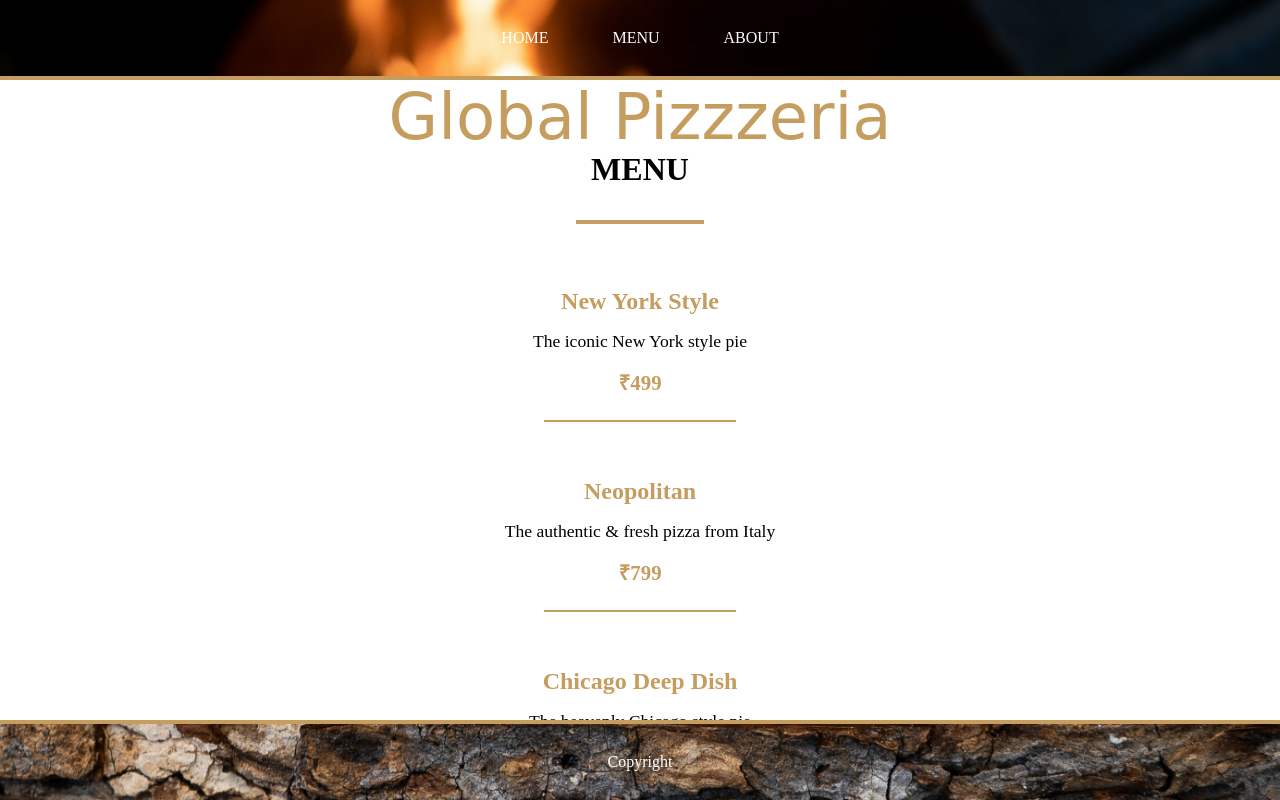
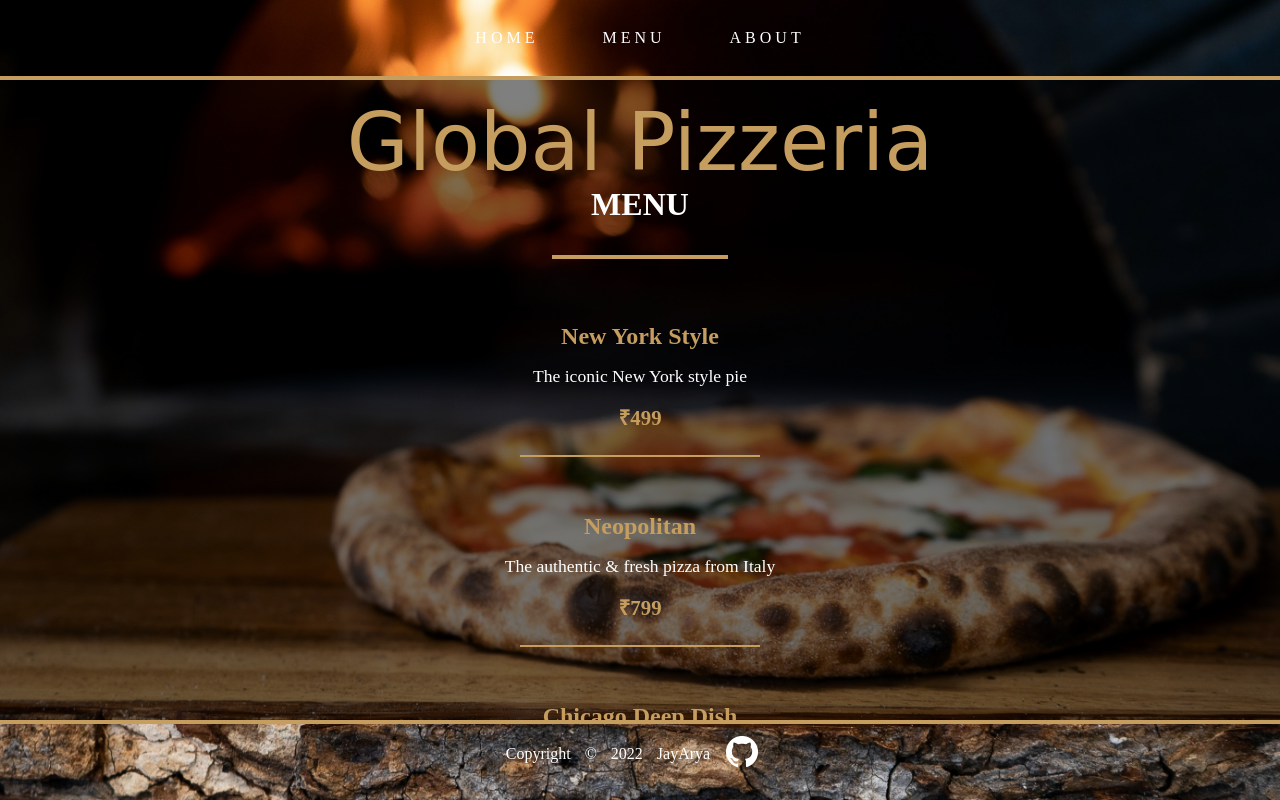
Before and after one commit to JayArya/restaurant-page, a website built with webpack: page dist/index.html in a window 1280 px wide. Both pictures are taken after a click on the element "MENU". Built offline with nearby package versions, Linux system fonts and the light colour scheme; a web font is replaced by a local one.

Commit message:
Implement Home Page & About Page
Update Footer

Enhance Styles

```diff
--- a/src/page-loader.js
+++ b/src/page-loader.js
@@ -13,10 +13,6 @@ const loadPage = () => {
     newTab.classList.add("tab");
 
     newTab.addEventListener("click", (e) => {
-      const details = document.getElementById("details");
-      while (details.firstChild) {
-        details.removeChild(details.lastChild);
-      }
       const tabId = e.target.id;
       if (tabId === "home") createHomePage();
       else if (tabId === "menu") createMenuPage();
@@ -26,17 +22,52 @@ const loadPage = () => {
     header.appendChild(newTab);
   }
 
-  footer.textContent = "Copyright";
+  footer.innerHTML =
+    'Copyright &copy; 2022 JayArya <a href="https://github.com/JayArya/restaurant-page" target="_blank"><img class="github-icon" src="./assets/GitHub-Mark-Light-32px.png" alt="GitHub-Mark"/></a>';
   details.id = "details";
 
   content.appendChild(header);
   content.appendChild(details);
   content.appendChild(footer);
+  createHomePage();
 };
 
 const createHomePage = () => {
   const details = document.getElementById("details");
+  while (details.firstChild) {
+    details.removeChild(details.lastChild);
+  }
   details.classList.remove("menu-page");
+  details.classList.remove("about-page");
+  details.classList.add("home-page");
+
+  const branding = document.createElement("div");
+  branding.classList.add("branding");
+  branding.textContent = "Global Pizzeria";
+
+  const heading = document.createElement("div");
+  heading.classList.add("home-heading");
+  heading.textContent = "THE PIZZA HEAVEN";
+
+  const headingHR = document.createElement("hr");
+  headingHR.classList.add("double-hr");
+
+  const tagLine = document.createElement("span");
+  tagLine.classList.add("home-tag-line");
+  tagLine.textContent = "The Epitome of Pizza!";
+
+  const viewMenuBtn = document.createElement("button");
+  viewMenuBtn.classList.add("view-menu-button");
+  viewMenuBtn.textContent = "View Menu";
+  viewMenuBtn.addEventListener("click", () => {
+    createMenuPage();
+  });
+
+  details.appendChild(branding);
+  details.appendChild(heading);
+  details.appendChild(headingHR);
+  details.appendChild(tagLine);
+  details.appendChild(viewMenuBtn);
 };
 const createMenuPage = () => {
   const menuData = [
@@ -64,11 +95,17 @@ const createMenuPage = () => {
   ];
 
   const details = document.getElementById("details");
+  while (details.firstChild) {
+    details.removeChild(details.lastChild);
+  }
+
+  details.classList.remove("home-page");
+  details.classList.remove("menu-page");
   details.classList.add("menu-page");
 
   const branding = document.createElement("div");
   branding.classList.add("branding");
-  branding.textContent = "Global Pizzzeria";
+  branding.textContent = "Global Pizzeria";
 
   const heading = document.createElement("div");
   heading.classList.add("menu-heading");
@@ -113,7 +150,34 @@ const createMenuPage = () => {
 };
 const createAboutPage = () => {
   const details = document.getElementById("details");
+  while (details.firstChild) {
+    details.removeChild(details.lastChild);
+  }
+
+  details.classList.remove("home-page");
   details.classList.remove("menu-page");
+  details.classList.add("about-page");
+
+  const branding = document.createElement("div");
+  branding.classList.add("branding");
+  branding.textContent = "Global Pizzeria";
+
+  const heading = document.createElement("div");
+  heading.classList.add("about-heading");
+  heading.textContent = "OUR STORY";
+
+  const headingHR = document.createElement("hr");
+  headingHR.classList.add("double-hr");
+
+  const aboutText = document.createElement("div");
+  aboutText.classList.add("about-content");
+  aboutText.textContent =
+    "Lorem ipsum dolor sit amet, consectetur adipiscing elit. Pellentesque placerat, tellus sit amet ultrices porttitor, ex ex aliquet purus, pellentesque rhoncus felis ipsum nec purus. Donec id enim in risus pellentesque blandit. Proin sed nibh nec arcu mollis rhoncus in sit amet augue. Suspendisse magna nisl, eleifend non tempor et, luctus id quam. Nulla bibendum vulputate ante, non malesuada eros lobortis euismod";
+
+  details.appendChild(branding);
+  details.appendChild(heading);
+  details.appendChild(headingHR);
+  details.appendChild(aboutText);
 };
 
 export { loadPage };
```
Also changed, not shown: dist/assets/GitHub-Mark-32px.png (added), dist/assets/GitHub-Mark-Light-32px.png (added), dist/assets/favicon.ico (added), dist/index.html, dist/main.js, dist/style.css.
